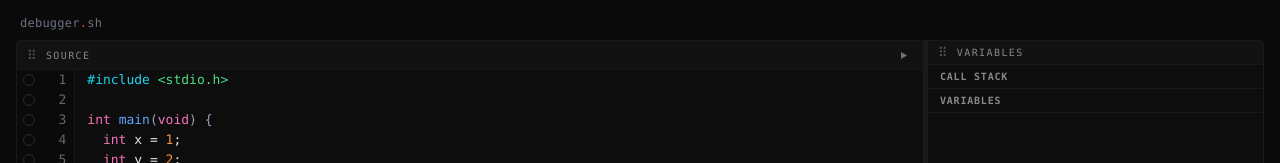
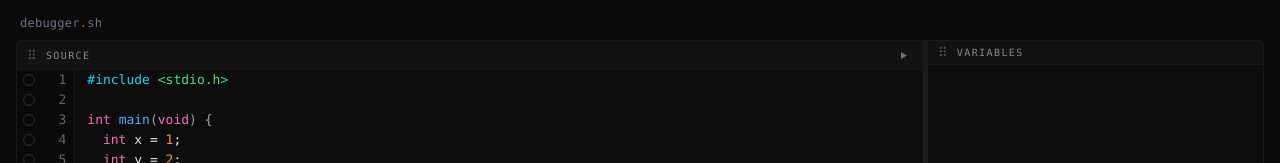
Before and after one commit to fabioibanez/ide, a Next.js app: page / in a window 1280 px wide. Shown: the top 163 px of the page. Built offline with nearby package versions, Linux system fonts and the light colour scheme.

Commit message:
show section headers only when populated

```diff
--- a/components/VariablesPanel.tsx
+++ b/components/VariablesPanel.tsx
@@ -25,7 +25,7 @@ export function VariablesPanel(props: VariablesPanelProps) {
         minHeight: 0,
       }}
     >
-      <SectionHeader>call stack</SectionHeader>
+      {props.frames.length > 0 && <SectionHeader>call stack</SectionHeader>}
       <div style={{ maxHeight: '38%', overflowY: 'auto', flexShrink: 0 }}>
         <CallStack
           frames={props.frames}
@@ -33,7 +33,7 @@ export function VariablesPanel(props: VariablesPanelProps) {
           onSelectFrame={props.onSelectFrame}
         />
       </div>
-      <SectionHeader>variables</SectionHeader>
+      {props.scopes.length > 0 && <SectionHeader>variables</SectionHeader>}
       <div style={{ flex: 1, minHeight: 0, overflowY: 'auto', padding: '4px 0' }}>
         <Variables scopes={props.scopes} expandVariable={props.expandVariable} />
       </div>
```
